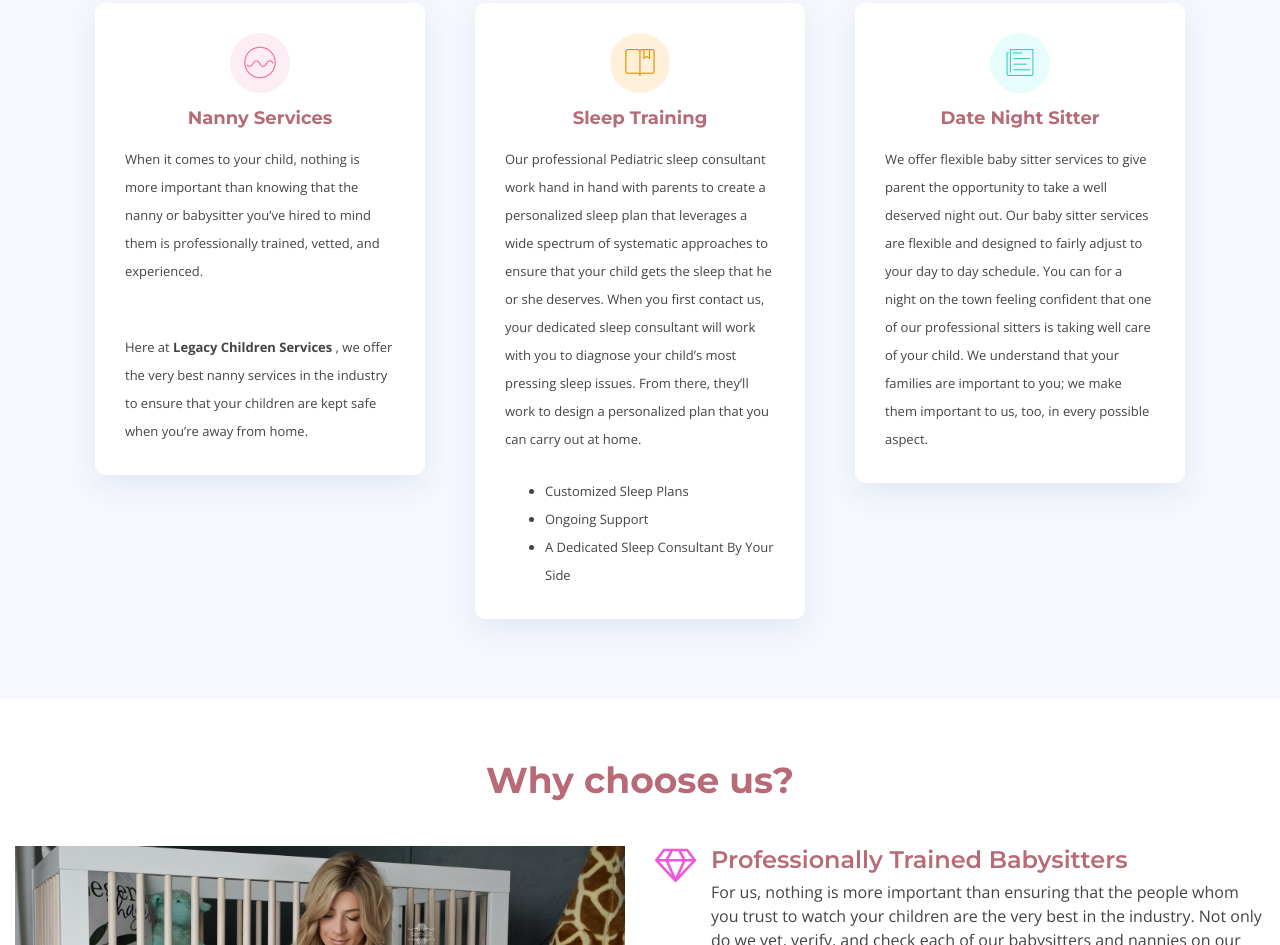
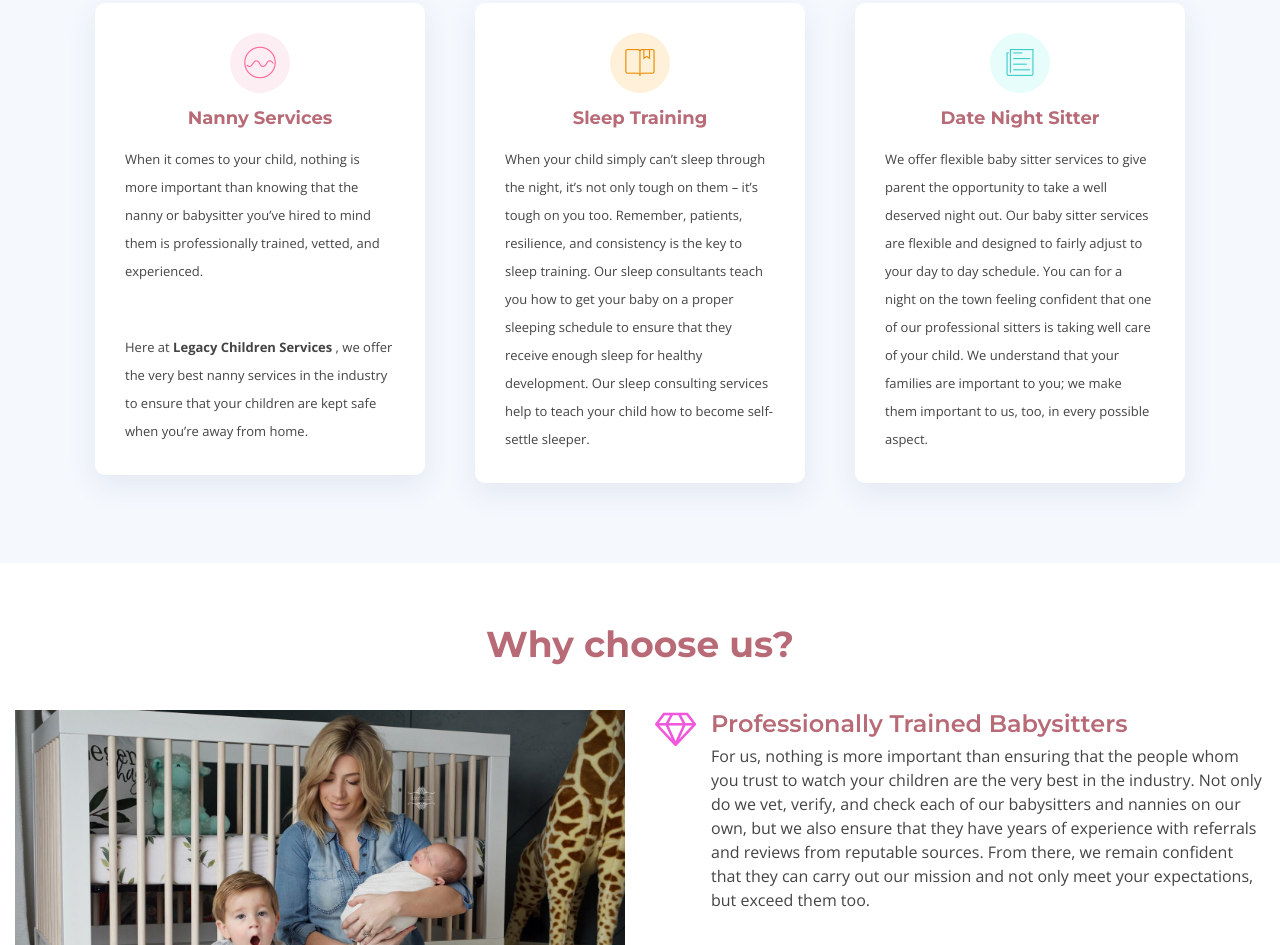
Before and after one commit to INKA10/LCServices, a plain HTML site: page index.html in a window 1280 px wide. Shown: the part 1672-2617 px from the top of the page. Drawn offline with nearby package versions, Linux system fonts and the light colour scheme; files whose address does not match are found by name.

Commit message:
reverting back to changes from client

```diff
--- a/index.html
+++ b/index.html
@@ -164,20 +164,9 @@
               <div class="icon" style="background: #fff0da;"><i class="ion-ios-bookmarks-outline" style="color: #e98e06;"></i></div>
               <h4 class="title"><a href="">Sleep Training</a></h4>
               <p class="description">
-                Our professional Pediatric sleep consultant work hand in hand with parents to create a personalized sleep plan that leverages a wide spectrum of systematic approaches to ensure that your child gets the sleep that he or she deserves. When you first contact us, your dedicated sleep consultant will work with you to diagnose your child’s most pressing sleep issues. From there, they’ll work to design a personalized plan that you can carry out at home.
+                When your child simply can’t sleep through the night, it’s not only tough on them – it’s tough on you too. Remember, patients, resilience, and consistency is the key to sleep training. Our sleep consultants teach you how to get your baby on a proper sleeping schedule to ensure that they receive enough sleep for healthy development. Our sleep consulting services help to teach your child how to become self-settle sleeper.
+
               </p>
-              <br>
-              <ul class="description">
-                <li>
-                  Customized Sleep Plans
-                </li>
-                <li>
-                  Ongoing Support
-                </li>
-                <li>
-                  A Dedicated Sleep Consultant By Your Side
-                </li>
-              </ul>
             </div>
           </div>
 
```
